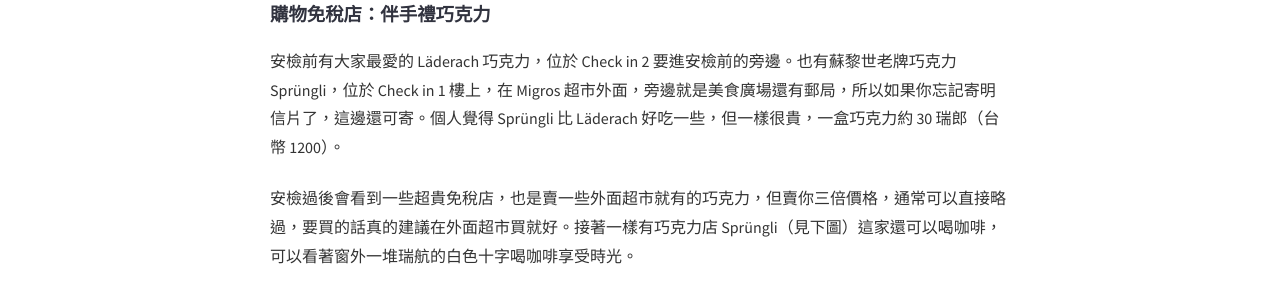
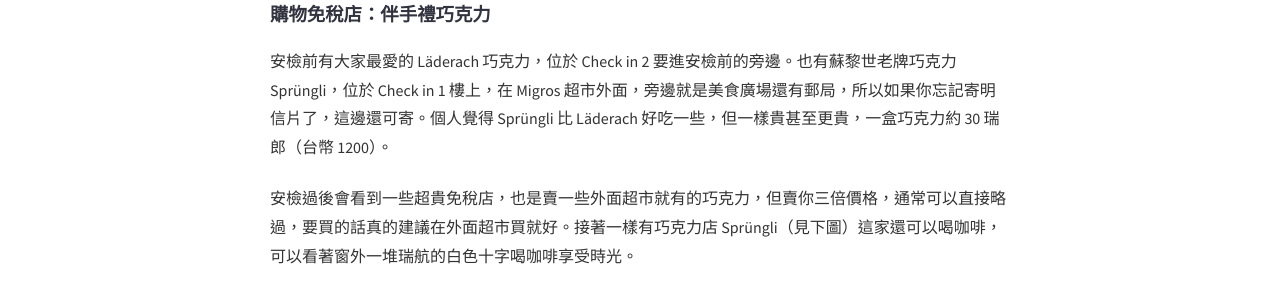
Before and after one commit to Chichinghsu/swisspro, a Jekyll site: the page built from _posts/2026-06-11-zurich-airport-guide.md, in a window 1280 px wide and 1400 px high, scrolled down 6882 px. Shown: the part 209-506 px from the top of the window. Built offline with Jekyll 4.4.1, drawn with Linux system fonts in a browser that asks for light colours; some of the changed text lies outside the part shown.

Commit message:
fix typos

```diff
--- a/_posts/2026-06-11-zurich-airport-guide.md
+++ b/_posts/2026-06-11-zurich-airport-guide.md
@@ -365,7 +365,7 @@
 
 ### 購物免稅店：伴手禮巧克力
 
-安檢前有大家最愛的 Läderach 巧克力，位於 Check in 2 要進安檢前的旁邊。也有蘇黎世老牌巧克力 Sprüngli，位於 Check in 1 樓上，在 Migros 超市外面，旁邊就是美食廣場還有郵局，所以如果你忘記寄明信片了，這邊還可寄。個人覺得 Sprüngli 比 Läderach 好吃一些，但一樣很貴，一盒巧克力約 30 瑞郎（台幣 1200）。
+安檢前有大家最愛的 Läderach 巧克力，位於 Check in 2 要進安檢前的旁邊。也有蘇黎世老牌巧克力 Sprüngli，位於 Check in 1 樓上，在 Migros 超市外面，旁邊就是美食廣場還有郵局，所以如果你忘記寄明信片了，這邊還可寄。個人覺得 Sprüngli 比 Läderach 好吃一些，但一樣貴甚至更貴，一盒巧克力約 30 瑞郎（台幣 1200）。
 
 安檢過後會看到一些超貴免稅店，也是賣一些外面超市就有的巧克力，但賣你三倍價格，通常可以直接略過，要買的話真的建議在外面超市買就好。接著一樣有巧克力店 Sprüngli（見下圖）這家還可以喝咖啡，可以看著窗外一堆瑞航的白色十字喝咖啡享受時光。
 
```
Also changed, not shown: other parts of _posts/2026-06-11-zurich-airport-guide.md (+3 -3 lines).
